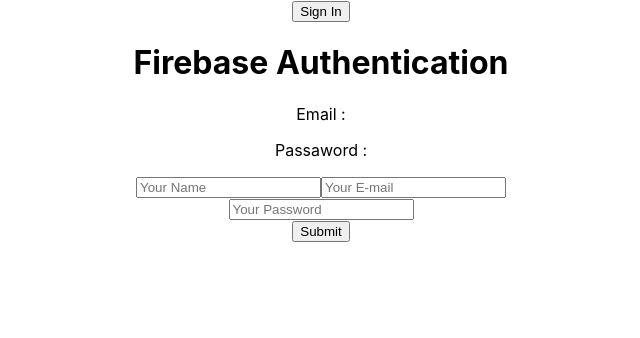
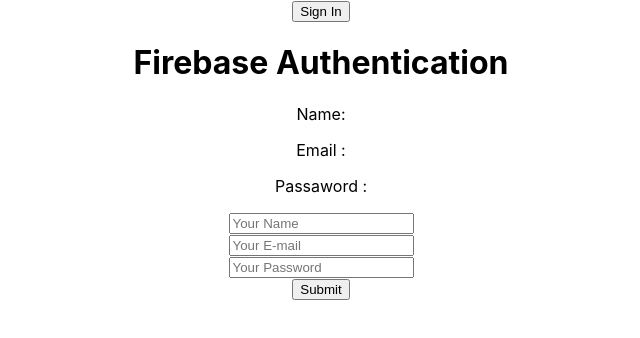
Before and after one commit to RianIslam/firebase-auth, a React (Create React App) app: page / in a window 1280 px wide. Shown: the top 338 px of the page, without its empty margins (319-959 px from the left). Built offline with nearby package versions, Linux system fonts and the light colour scheme; no server answers.

Commit message:
newUserInfo

```diff
--- a/src/App.js
+++ b/src/App.js
@@ -63,7 +63,8 @@
     if(e.target.name === "password"){
       const isPassValid =e.target.value.length > 6;
       const passWordHasNumber = /\d{1}/.test(e.target.value);
-      isFormValid =isPassValid   && passWordHasNumber;
+      console.log(isPassValid && passWordHasNumber)
+      isFormValid =isPassValid && passWordHasNumber;
     }
     if(isFormValid){
       const newUserInfo ={...user};
@@ -93,10 +94,12 @@
       }
 
       <h1>Firebase Authentication</h1>
+      <p>Name: {user.name}</p>
       <p>Email : {user.email}</p>
       <p>Passaword : {user.password}</p>
       <form onSubmit={handleSubmit}  action="">
-      <input type="text" name="name" placeholder="Your Name"/>
+      <input type="text" name="name" onBlur={handleBlur} placeholder="Your Name"/>
+      <br/>
       <input type="email" name="email" onBlur={handleBlur} placeholder="Your E-mail" required/>
       <br/>
       <input type="password" name="password" onBlur={handleBlur} placeholder="Your Password" required id=""/>
```
